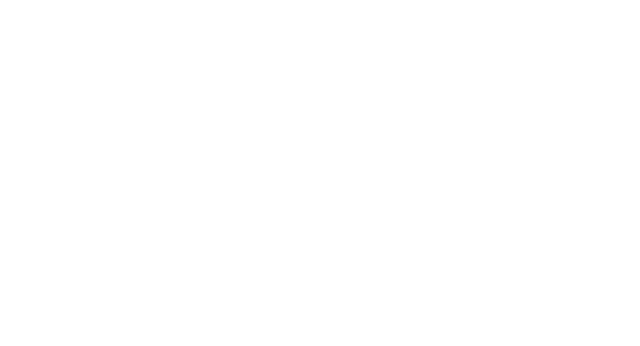
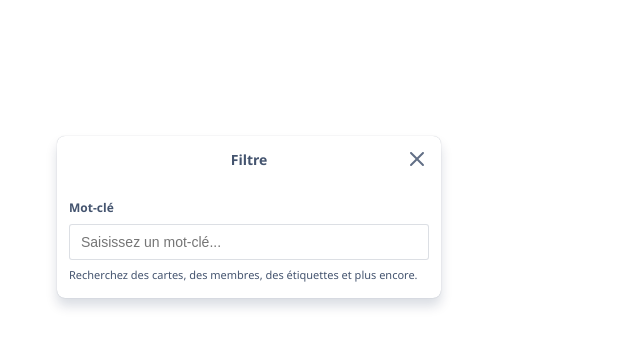
Before and after one commit to TFuZion/Trello_Clone, a Vue app in the folder TrelloClone/: page /filterCard in a window 1280 px wide. Before the commit this address had no page. Shown: the top 346 px of the page, without its empty margins (0-640 px from the left). Built offline with nearby package versions, Linux system fonts and the light colour scheme.

Commit message:
first part not so musch

```diff
--- a/TrelloClone/src/App.vue
+++ b/TrelloClone/src/App.vue
@@ -1,9 +1,9 @@
 <script setup>
-
+import { RouterView } from 'vue-router';
 </script>
 
 <template>
-
+<RouterView></RouterView>
 </template>
 
 <style scoped>
--- a/TrelloClone/src/assets/main.css
+++ b/TrelloClone/src/assets/main.css
@@ -0,0 +1,5 @@
+* {
+  box-sizing: border-box;
+  padding: 0;
+  margin: 0;
+}
--- /dev/null
+++ b/TrelloClone/src/components/FilterCard.vue
@@ -0,0 +1,154 @@
+<script setup></script>
+
+<template>
+  <section id="filter-card-container">
+    <header>
+      <h5>Filtre</h5>
+      <button>
+        <span
+          ><svg
+            width="24"
+            height="24"
+            viewBox="0 0 24 24"
+            fill="none"
+            xmlns="http://www.w3.org/2000/svg"
+          >
+            <path
+              fill-rule="evenodd"
+              clip-rule="evenodd"
+              d="M10.5858 12L5.29289 6.70711C4.90237 6.31658 4.90237 5.68342 5.29289 5.29289C5.68342 4.90237 6.31658 4.90237 6.70711 5.29289L12 10.5858L17.2929 5.29289C17.6834 4.90237 18.3166 4.90237 18.7071 5.29289C19.0976 5.68342 19.0976 6.31658 18.7071 6.70711L13.4142 12L18.7071 17.2929C19.0976 17.6834 19.0976 18.3166 18.7071 18.7071C18.3166 19.0976 17.6834 19.0976 17.2929 18.7071L12 13.4142L6.70711 18.7071C6.31658 19.0976 5.68342 19.0976 5.29289 18.7071C4.90237 18.3166 4.90237 17.6834 5.29289 17.2929L10.5858 12Z"
+              fill="currentColor"
+            ></path></svg
+        ></span>
+      </button>
+    </header>
+    <div id="filter-card-main">
+      <p id="key-word">Mot-clé</p>
+      <div>
+        <input type="text" placeholder="Saisissez un mot-clé..." />
+      </div>
+      <p id="infos-input">
+        Recherchez des cartes, des membres, des étiquettes et plus encore.
+      </p>
+    </div>
+  </section>
+</template>
+
+<style scoped>
+#filter-card-container {
+  display: block;
+  position: fixed;
+  inset: 136px auto auto 57px;
+  width: 384px;
+  color: #172b4d;
+  font-family: "Segoe UI", "Roboto", "Noto Sans", "Ubuntu", "Droid Sans",
+    "Helvetica Neue", sans-serif;
+  font-size: 14px;
+  font-weight: 400;
+  line-height: 20px;
+  font-display: swap;
+  box-sizing: border-box;
+  overflow: hidden;
+  border-radius: 8px;
+  outline: 0;
+  background-color: #ffffff;
+  box-shadow: 0px 8px 12px #091e4226, 0px 0px 1px #091e424f;
+}
+h5 {
+  display: block;
+  position: relative;
+  grid-column: 1 / span 3;
+  grid-row: 1;
+  height: 40px;
+  margin: 0;
+  padding: 0 32px;
+  overflow: hidden;
+  color: #44546f;
+  font-size: 14px;
+  font-weight: 600;
+  letter-spacing: -0.003em;
+  line-height: 40px;
+  text-overflow: ellipsis;
+  white-space: nowrap;
+}
+header {
+  display: grid;
+  position: relative;
+  grid-template-columns: 32px 1fr 32px;
+  align-items: center;
+  padding: 4px 8px;
+  text-align: center;
+  button {
+    grid-column: 3;
+    grid-row: 1;
+    display: flex;
+    align-items: center;
+    justify-content: center;
+    width: 32px;
+    height: 32px;
+    border-radius: 8px;
+    border: none;
+    color: #626f86;
+    background: transparent;
+    cursor: pointer;
+  }
+  button:hover,
+  button:active {
+    background-color: #091e4224;
+    color: #44546f;
+  }
+}
+#filter-card-main {
+  max-height: 1104px;
+  padding: 12px;
+  padding-top: 0;
+  overflow-x: hidden;
+  overflow-y: auto;
+  font-size: 14px;
+  font-weight: 400;
+  line-height: 20px;
+}
+
+#key-word {
+  color: #44546f;
+  font-size: 12px;
+  line-height: 16px;
+  font-weight: 600;
+  margin-top: 16px;
+  margin-bottom: 8px;
+}
+#infos-input {
+  margin-top: 8px;
+  margin-bottom: 4px;
+  color: #44546f;
+  font-size: 11px;
+  line-height: 14px;
+}
+input {
+  box-sizing: border-box;
+  border: none;
+  outline: none;
+  color: #172b4d;
+  font-size: 14px;
+  font-weight: 400;
+  line-height: 20px;
+  font-display: swap;
+  transition-property: background-color, border-color, box-shadow;
+  transition-duration: 85ms;
+  transition-timing-function: ease;
+  padding: 8px 12px;
+  border-radius: 3px;
+  background-color: #ffffff;
+  box-shadow: inset 0 0 0 1px #091e4224;
+  width: 100%;
+  margin-bottom: 0;
+}
+input:hover {
+  background-color: #f7f8f9;
+  box-shadow: inset 0 0 0 1px #091e4224;
+}
+input:focus {
+  background-color: #ffffff;
+  box-shadow: inset 0 0 0 2px #388bff;
+}
+</style>
--- a/TrelloClone/src/router/index.js
+++ b/TrelloClone/src/router/index.js
@@ -8,15 +8,12 @@ const router = createRouter({
       path: '/',
       name: 'home',
       component: HomeView
+    },
+    {
+      path: '/filterCard',
+      name: 'filter',
+      component: () => import('../components/FilterCard.vue')
     }
-    // {
-    //   path: '/about',
-    //   name: 'about',
-    //   // route level code-splitting
-    //   // this generates a separate chunk (About.[hash].js) for this route
-    //   // which is lazy-loaded when the route is visited.
-    //   component: () => import('../views/AboutView.vue')
-    // }
   ]
 })
 
--- a/TrelloClone/src/views/HomeView.vue
+++ b/TrelloClone/src/views/HomeView.vue
@@ -3,7 +3,7 @@
 </script>
 
 <template>
-
+<h1>HomeView</h1>
 </template>
 
 <style scoped>
```
